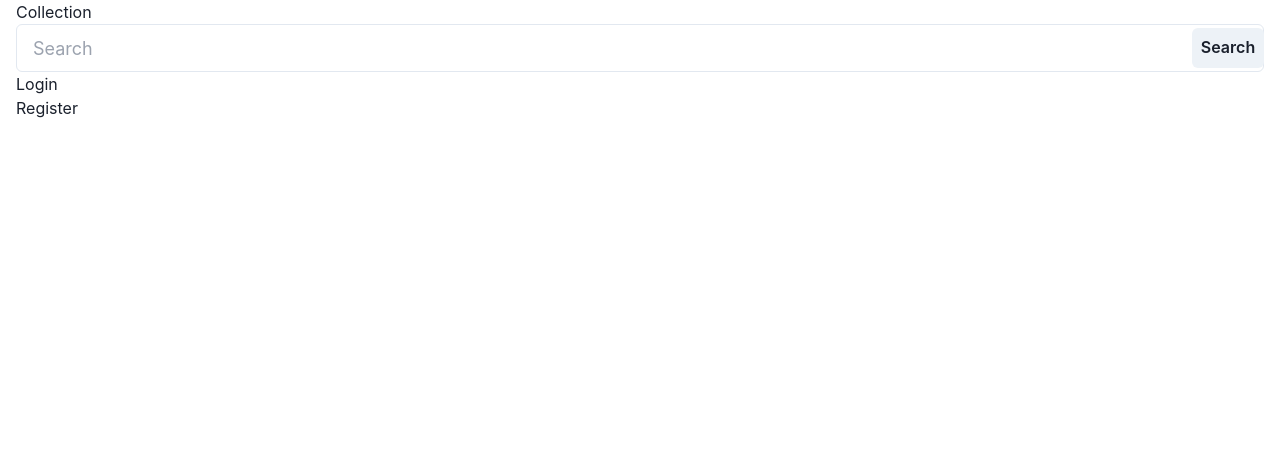
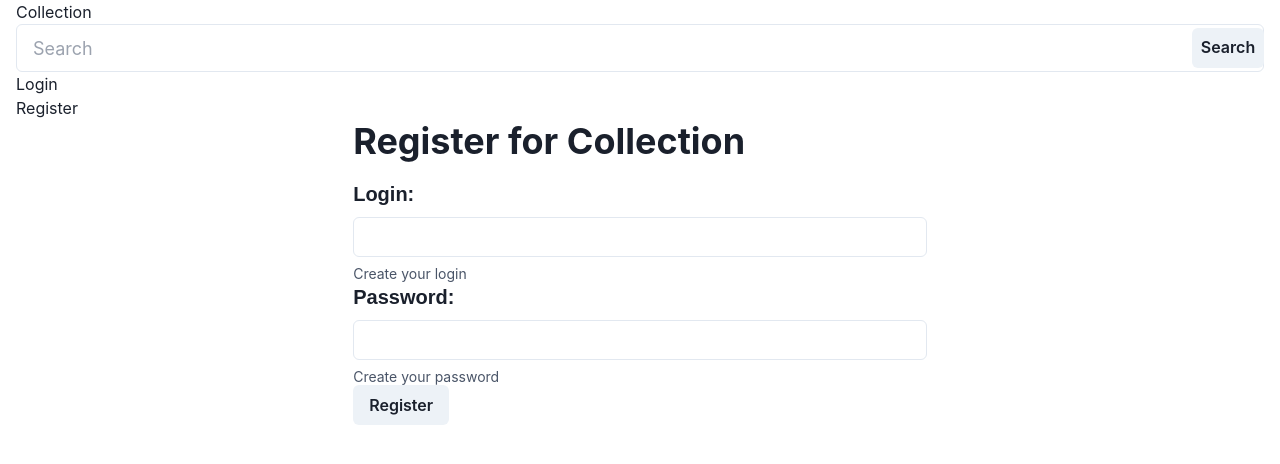
Before and after one commit to Kas-S/collection_management, a React (Vite) app: page /register in a window 1280 px wide. Shown: the top 464 px of the page. Built offline with nearby package versions, Linux system fonts and the light colour scheme.

Commit message:
Regiter page layout added

```diff
--- a/src/components/Auth/Register.jsx
+++ b/src/components/Auth/Register.jsx
@@ -1,5 +1,41 @@
+import {
+    FormControl,
+    Input,
+    FormHelperText,
+    FormLabel,
+    Container,
+    Button,
+    Heading
+} from "@chakra-ui/react";
+
 function Register() {
-    return <></>
+    return (
+        <Container>
+            <form className="bg-white mt-3 p-4 rounded-md flex flex-col items-center">
+                <Heading mb="4">Register for Collection</Heading>
+                <FormControl>
+                    <FormLabel fontFamily="sans-serif" fontSize="xl" fontWeight="bold">
+                        Login:
+                    </FormLabel>
+                    <Input type="login"/>
+                    <FormHelperText>
+                        Create your login
+                    </FormHelperText>
+                </FormControl>
+                <FormControl>
+                    <FormLabel fontFamily="sans-serif" fontSize="xl" fontWeight="bold">
+                        Password:
+                    </FormLabel>
+                    <Input type="password"/>
+                    <FormHelperText>
+                        Create your password
+                    </FormHelperText>
+                </FormControl>
+                <Button>Register</Button>
+            </form>
+        </Container>
+
+    )
 }
 
 export default Register
--- a/src/components/Layout/Navbar.jsx
+++ b/src/components/Layout/Navbar.jsx
@@ -7,7 +7,7 @@ function Navbar() {
         <nav className="bg-emerald-900">
             <Container maxW="full">
             <div className="flex justify-between py-3.5 items-center mx-auto px-5">
-                <Link to="/" className="text-4xl font-bold text-white font-mono">
+                <Link to="/" className="md:text-4xl font-bold text-white font-mono">
                     Collection
                 </Link>
 
```
